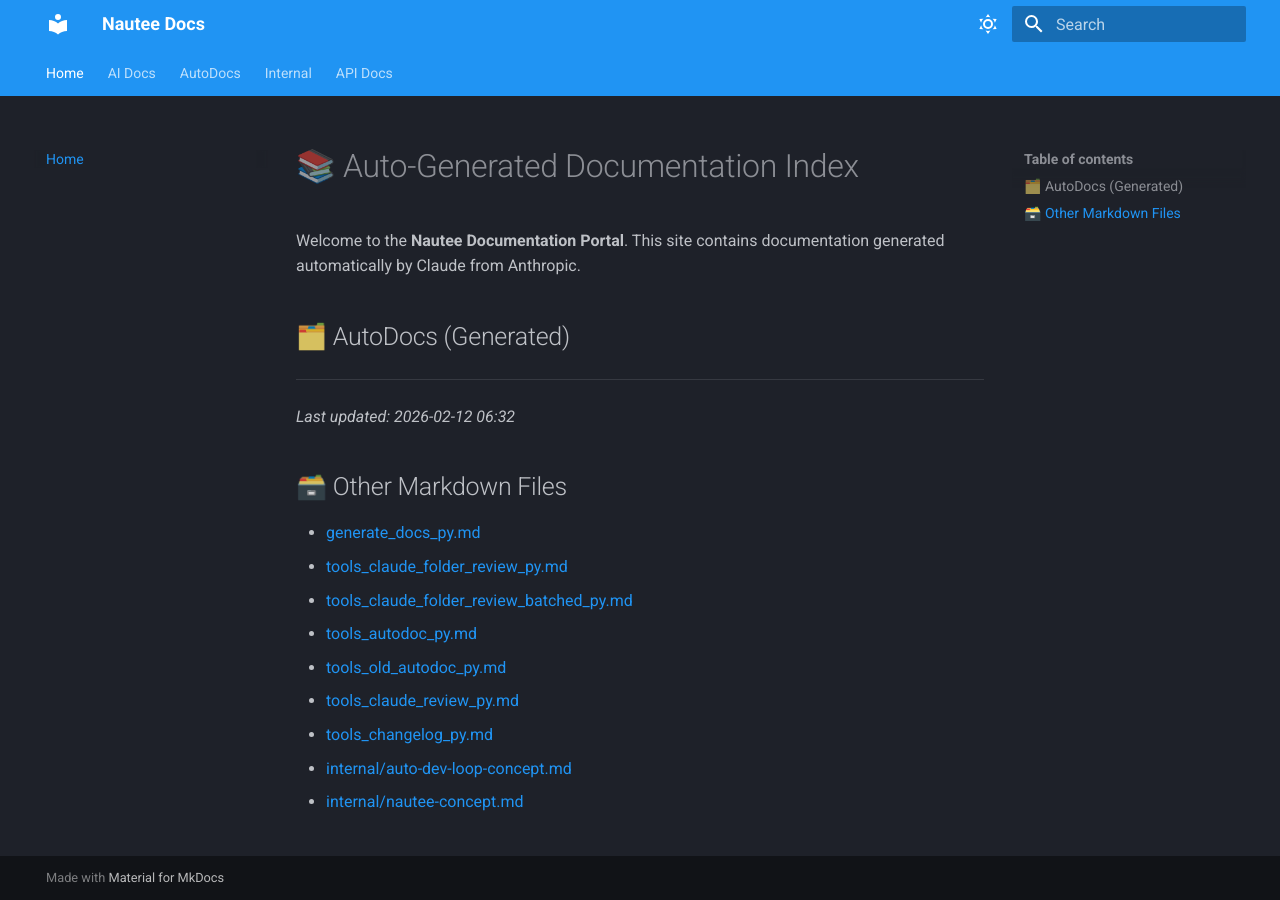
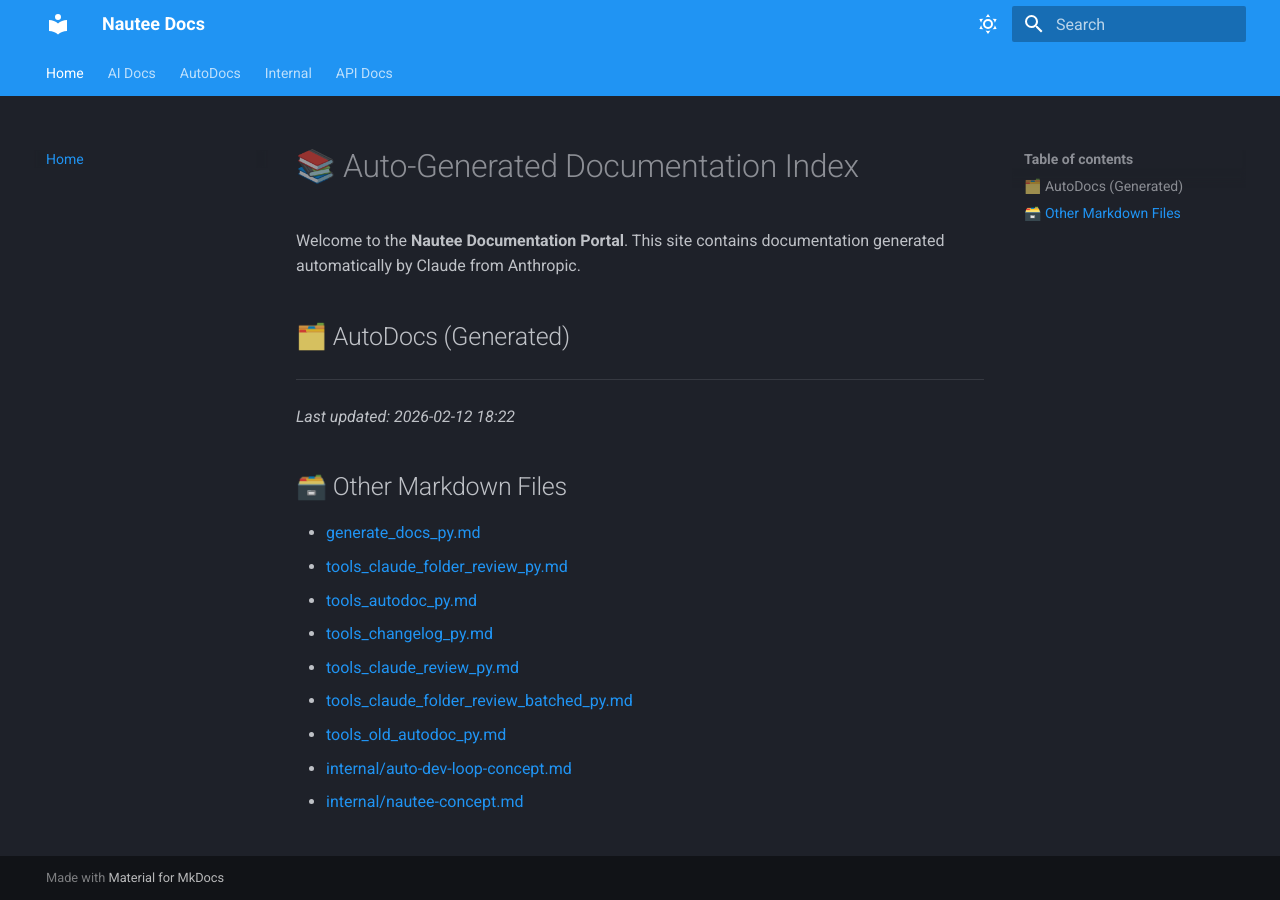
Before and after one commit to 48Nauts-Operator/nautee, an MkDocs documentation site: the page built from docs/index.md, in a window 1280 px wide. Built offline with MkDocs 1.6.1 and Material for MkDocs 9.7.7, drawn with Linux system fonts in a browser that asks for light colours.

```diff
--- a/docs/index.md
+++ b/docs/index.md
@@ -7,16 +7,16 @@ Welcome to the **Nautee Documentation Portal**. This site contains documentation
 
 ---
 
-_Last updated: 2026-02-12 06:32_
+_Last updated: 2026-02-12 18:22_
 
 ## 🗃️ Other Markdown Files
 
 - [generate_docs_py.md](generate_docs_py.md)
 - [tools_claude_folder_review_py.md](tools_claude_folder_review_py.md)
+- [tools_autodoc_py.md](tools_autodoc_py.md)
+- [tools_changelog_py.md](tools_changelog_py.md)
+- [tools_claude_review_py.md](tools_claude_review_py.md)
 - [tools_claude_folder_review_batched_py.md](tools_claude_folder_review_batched_py.md)
-- [tools_autodoc_py.md](tools_autodoc_py.md)
 - [tools_old_autodoc_py.md](tools_old_autodoc_py.md)
-- [tools_claude_review_py.md](tools_claude_review_py.md)
-- [tools_changelog_py.md](tools_changelog_py.md)
 - [internal/auto-dev-loop-concept.md](internal/auto-dev-loop-concept.md)
 - [internal/nautee-concept.md](internal/nautee-concept.md)
```
